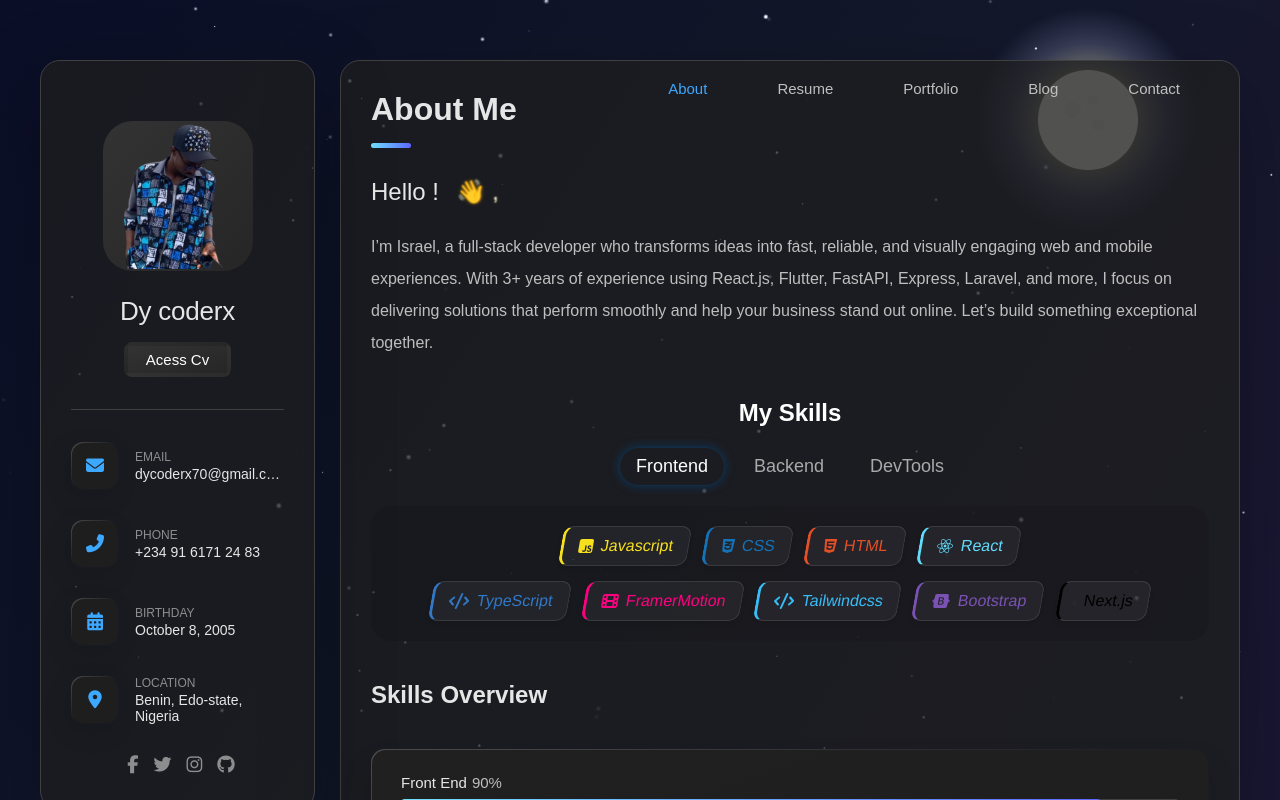
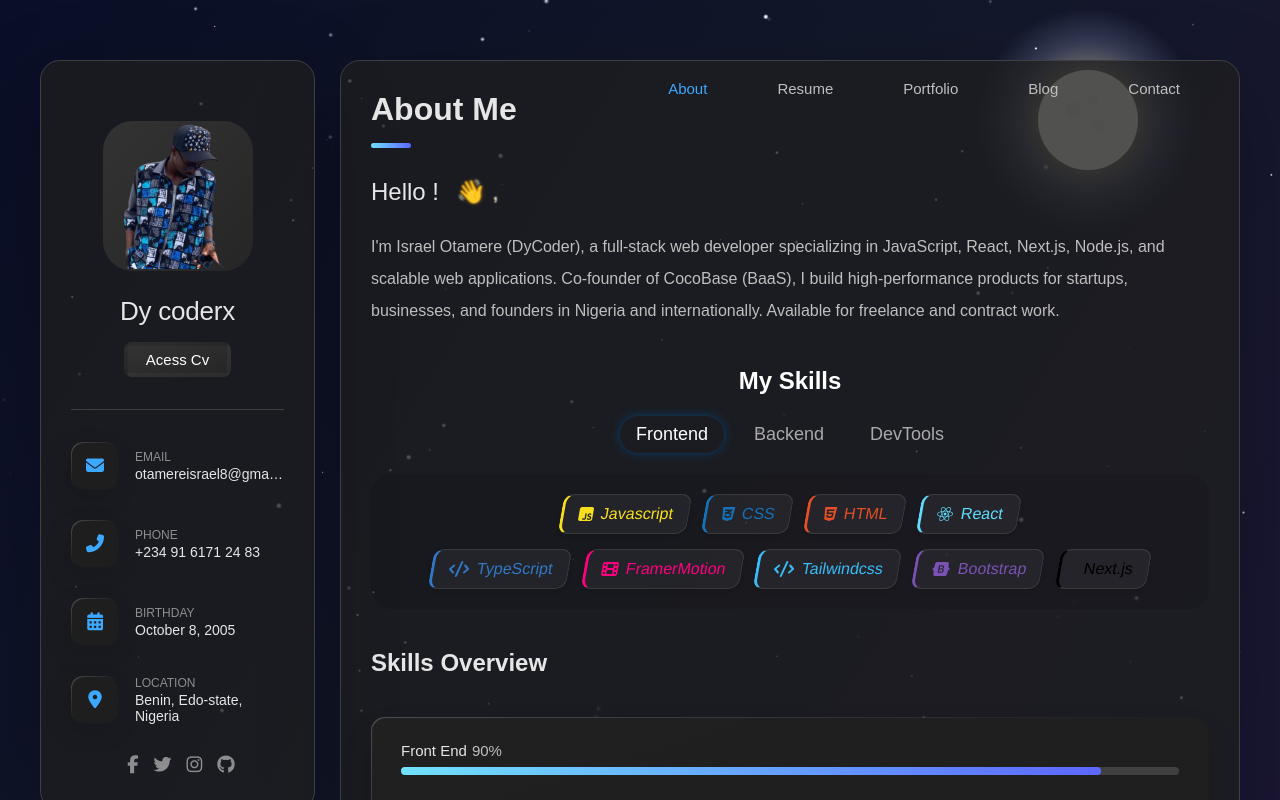
Before and after one commit to Dynamic323/My_Portfolio, a Next.js app in the folder frontend/: page / in a window 1280 px wide. Shown: the top 800 px of the page. Built offline with nearby package versions, Linux system fonts and the light colour scheme; some icons are missing.

Commit message:
improve description

```diff
--- a/frontend/src/components/Layout.jsx
+++ b/frontend/src/components/Layout.jsx
@@ -73,8 +73,8 @@
             </div>
             <div className="contact-info">
               <p className="contact-title">Email</p>
-              <a href="mailto:dycoderx70@gmail.com" className="contact-link">
-                dycoderx70@gmail.com
+              <a href="mailto:otamereisrael8@gmail.com" className="contact-link">
+                otamereisrael8@gmail.com
               </a>
             </div>
           </li>
--- a/frontend/src/pages/Home.jsx
+++ b/frontend/src/pages/Home.jsx
@@ -127,7 +127,6 @@
       color: "#009688",
       borderColor: "#009688",
     },
-
   ];
 
   const devTools = [
@@ -211,12 +210,12 @@
             Hello ! <span className="glow_hi">👋 ,</span>
           </p>
           <p>
-            I’m Israel, a full-stack developer who transforms ideas into fast,
-            reliable, and visually engaging web and mobile experiences. With 3+
-            years of experience using React.js, Flutter, FastAPI, Express,
-            Laravel, and more, I focus on delivering solutions that perform
-            smoothly and help your business stand out online. Let’s build
-            something exceptional together.
+            I'm Israel Otamere (DyCoder), a full-stack web developer
+            specializing in JavaScript, React, Next.js, Node.js, and scalable
+            web applications. Co-founder of CocoBase (BaaS), I build
+            high-performance products for startups, businesses, and founders in
+            Nigeria and internationally. Available for freelance and contract
+            work.
           </p>
         </section>
 
@@ -247,8 +246,8 @@
                   {(activeSkill === "frontend"
                     ? frontendSkills
                     : activeSkill === "Backend"
-                      ? backendSkills
-                      : devTools
+                    ? backendSkills
+                    : devTools
                   )
                     .slice(0, 4)
                     .map((tech) => (
@@ -273,8 +272,8 @@
                   {(activeSkill === "frontend"
                     ? frontendSkills
                     : activeSkill === "Backend"
-                      ? backendSkills
-                      : devTools
+                    ? backendSkills
+                    : devTools
                   )
                     .slice(4)
                     .map((tech) => (
```
